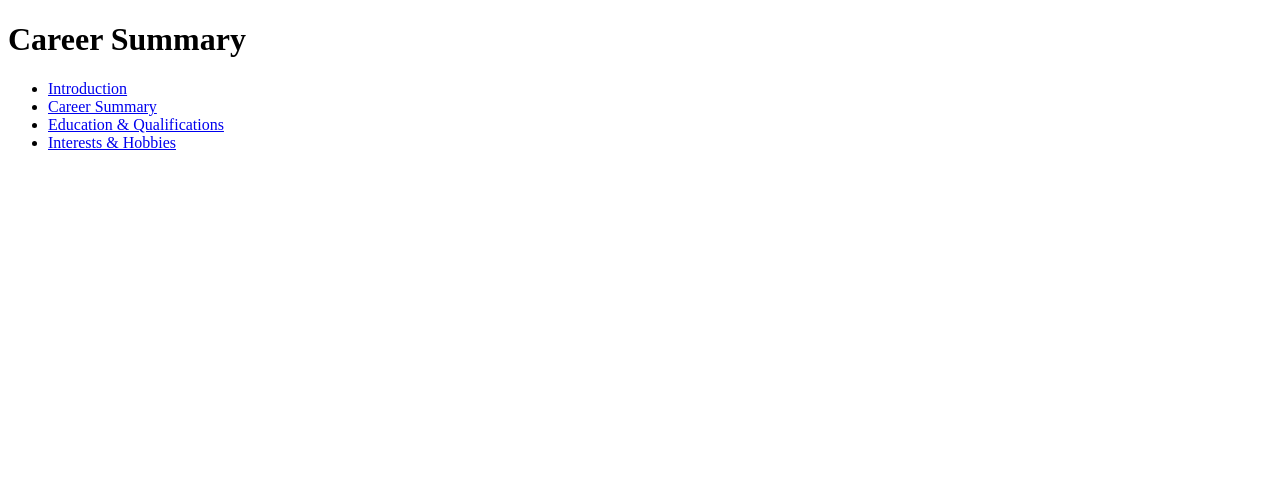
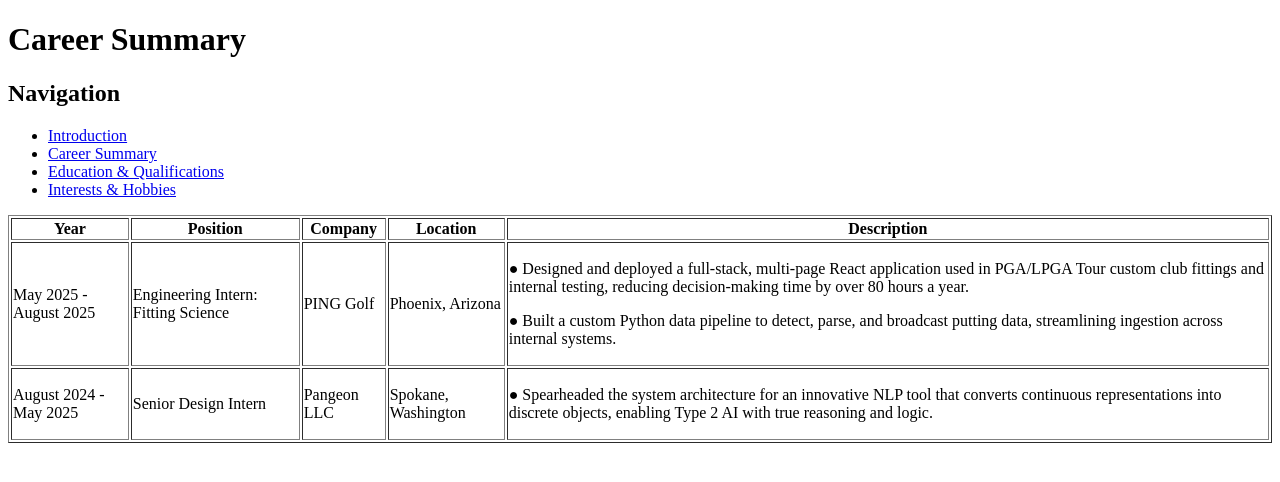
Before and after one commit to GU-Web-Dev-2025/homework-1-html-jphan10, a plain HTML site: page career.html in a window 1280 px wide. Drawn offline with Linux system fonts and the light colour scheme.

Commit message:
Added 'Navigation' to navigation header. Added career section table

```diff
--- a/career.html
+++ b/career.html
@@ -9,6 +9,7 @@
 
 <body>
     <h1>Career Summary</h1>
+    <h2>Navigation</h2>
     <ul>
         <li>
             <a href="introduction.html">Introduction</a>
@@ -23,6 +24,48 @@
             <a href="hobbies.html">Interests & Hobbies</a>
         </li>
     </ul>
+    <table border="1">
+        <thead>
+            <tr>
+                <th>Year</th>
+                <th>Position</th>
+                <th>Company</th>
+                <th>Location</th>
+                <th>Description</th>
+            </tr>
+        </thead>
+        <tbody>
+            <tr>
+                <td>May 2025 - August 2025</td>
+                <td>Engineering Intern: Fitting Science</td>
+                <td>PING Golf</td>
+                <td>Phoenix, Arizona</td>
+                <td>
+                    <p>
+                        ● Designed and deployed a full-stack, multi-page React application used in PGA/LPGA Tour custom
+                        club fittings and internal testing, reducing decision-making time by over 80 hours a year.
+                    </p>
+                    <p>
+                        ● Built a custom Python data pipeline to detect, parse, and broadcast putting data, streamlining
+                        ingestion
+                        across internal systems.
+                    </p>
+                </td>
+            </tr>
+            <tr>
+                <td>August 2024 - May 2025</td>
+                <td>Senior Design Intern</td>
+                <td>Pangeon LLC</td>
+                <td>Spokane, Washington</td>
+                <td>
+                    <p>
+                        ● Spearheaded the system architecture for an innovative NLP tool that converts continuous
+                        representations into discrete objects, enabling Type 2 AI with true reasoning and logic. </p>
+                </td>
+            </tr>
+            <!-- Add more rows as needed -->
+        </tbody>
+    </table>
 </body>
 
 </html>
```
Also changed, not shown: education.html (+1 -0 lines), hobbies.html (+1 -0 lines), introduction.html (+1 -0 lines).
